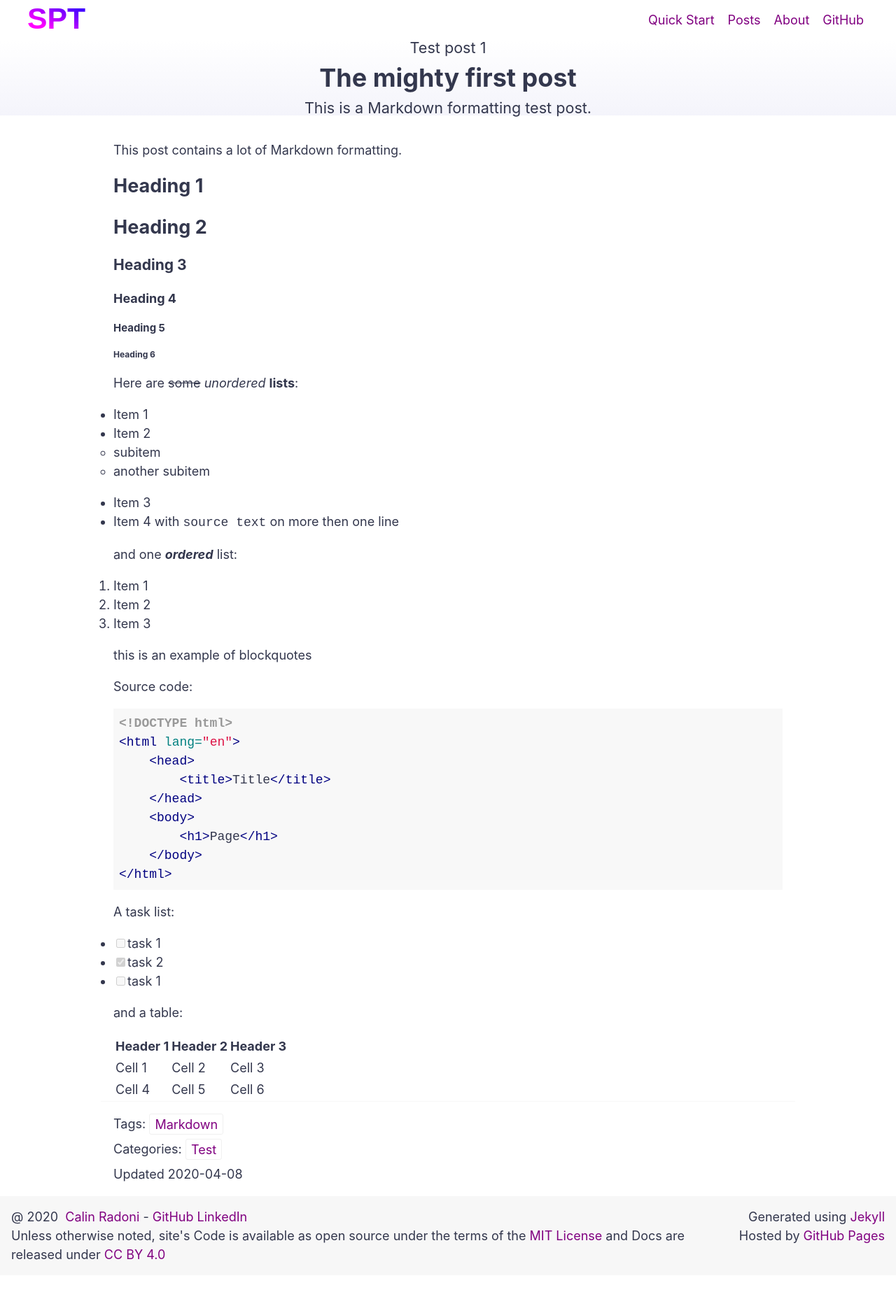
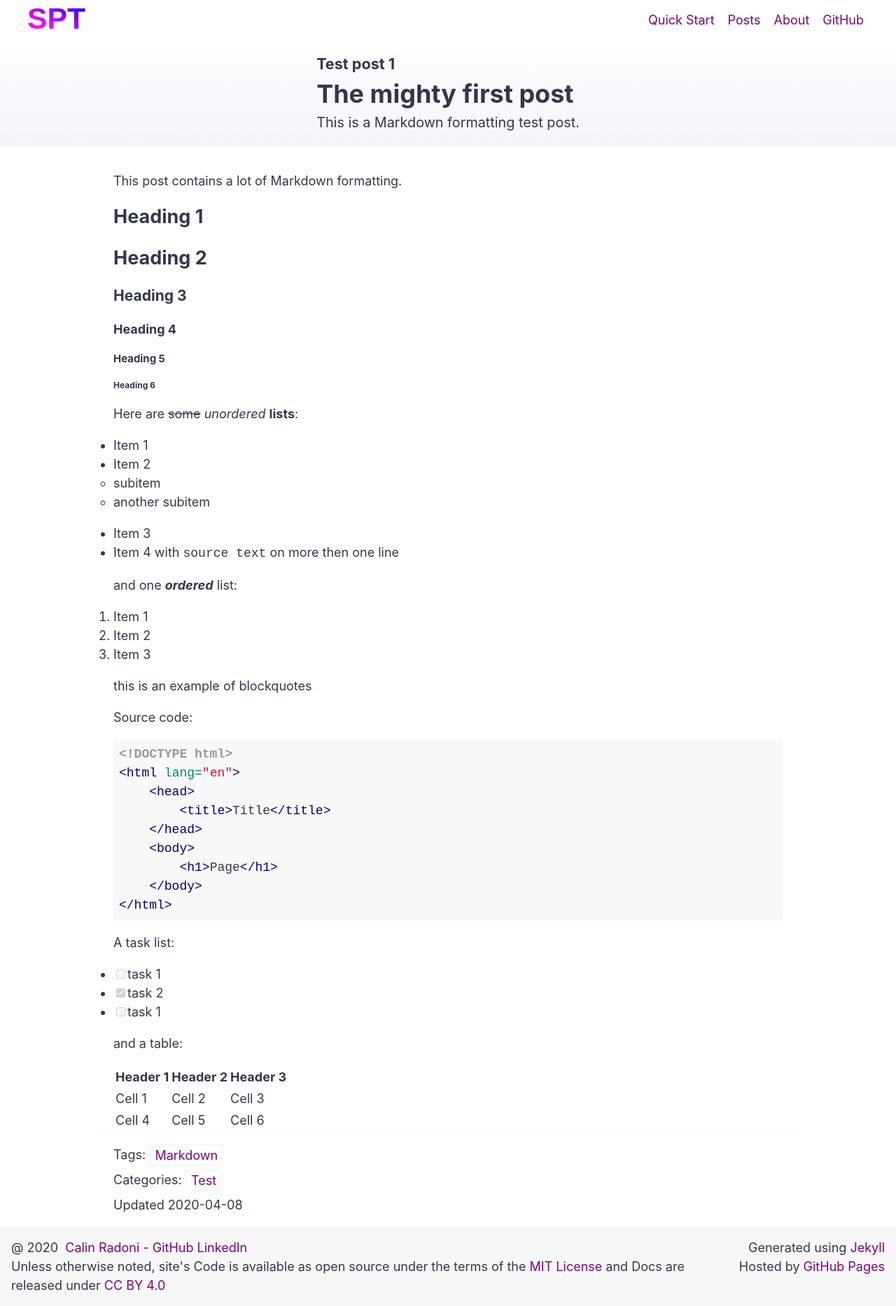
Before and after one commit to CalinRadoni/simple-purple-theme, a Jekyll site: the page built from _posts/2020-03-21-TestPost1.md, in a window 1280 px wide. Shown: the whole page at 70% size. Built offline with Jekyll 4.4.1, drawn with Linux system fonts in a browser that asks for light colours; before the commit the page ends 1823 px from its top, so only the background shows below that.

Commit message:
Adds option to display the post description in post header

```diff
--- a/_layouts/page.html
+++ b/_layouts/page.html
@@ -6,9 +6,9 @@
   {% include site-header-menu.html section="home-links" %}
 </header>
 
-<section class="page-hero back-grad-3">
-  <div class="page-hero-text text-center">
-    <h1>{{ page.title | escape }}</h1>
+<section class="page-hero back-grad-3 text-center">
+  <div class="page-hero-text">
+    <h1>{{ page.title }}</h1>
   </div>
 </section>
 
--- a/_layouts/post.html
+++ b/_layouts/post.html
@@ -6,12 +6,14 @@
   {% include site-header-menu.html section="home-links" %}
 </header>
 
-<section class="page-hero back-grad-3">
-  <div class="page-hero-text text-center">
+<section class="page-hero back-grad-3 text-center">
+  <div class="page-hero-text">
     <h2>{{ page.title }}</h2>
     <h1>{{ page.headline }}</h1>
-    {%- if page.description -%}
-    <h2>{{ page.description }}</h2>
+    {%- if site.post-desc-in-header -%}
+      {%- if page.description -%}
+      <h3>{{ page.description }}</h3>
+      {%- endif -%}
     {%- endif -%}
   </div>
 </section>
--- a/_sass/_page.scss
+++ b/_sass/_page.scss
@@ -15,14 +15,13 @@
     min-height: 6rem;
 
     h1 { font-size: 2rem;   font-weight: bold }
-    h2 { font-size: 1.2rem; font-weight: normal }
+    h2 { font-size: 1.2rem; font-weight: bold }
+    h3 { font-size: 1.1rem; font-weight: normal }
 
     &-text {
-      position: absolute;
-      left: 2rem;
-      top: 50%;
-      left: 50%;
-      transform: translate(-50%, -50%);
+      display: inline-block;
+      text-align: left;
+      margin: 1rem 2rem;
     }
   }
 
```
Also changed, not shown: simple-purple-theme.gemspec.
